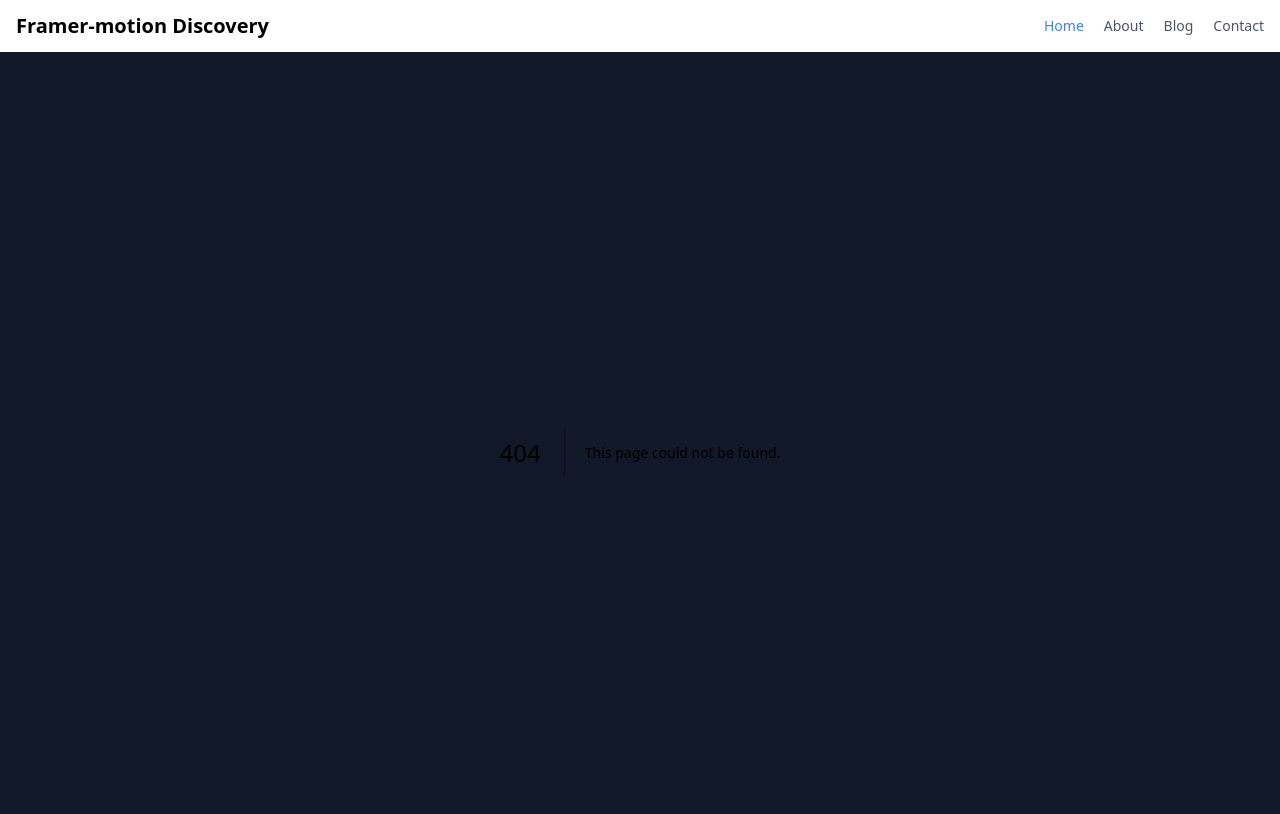
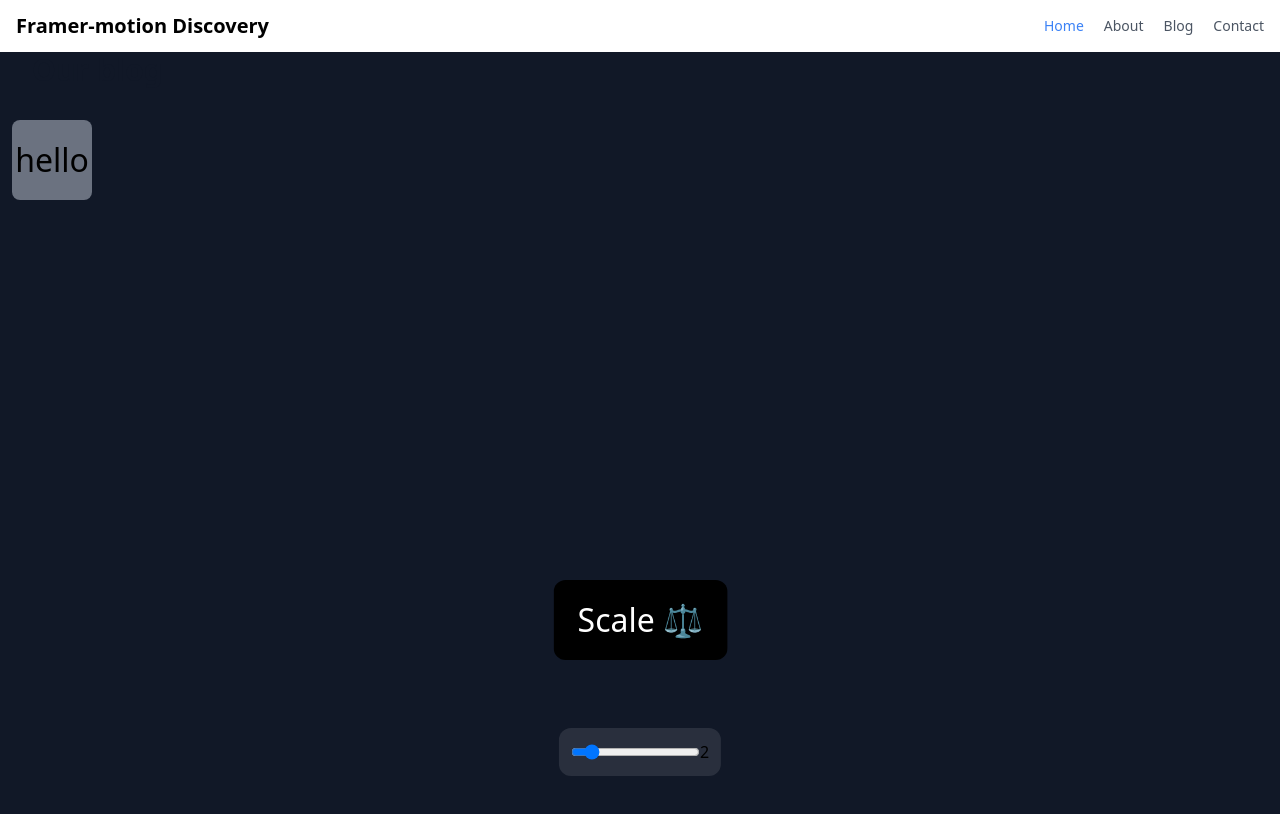
Before and after one commit to NdekoCode/framer-motion-discovery, a Next.js app: page /blog in a window 1280 px wide. Before the commit this address had no page. Shown: the top 814 px of the page. Built offline with nearby package versions, Linux system fonts and the light colour scheme.

Commit message:
use motion value

```diff
--- /dev/null
+++ b/app/blog/page.tsx
@@ -0,0 +1,48 @@
+'use client';
+
+import React, {ChangeEvent} from 'react';
+import {motion, useMotionValue} from "framer-motion";
+
+const Blog = () => {
+    const scale = useMotionValue(2);
+    const [textValue, setTextValue] = React.useState<number>(scale.get())
+    const onRangeChange = (e: ChangeEvent<HTMLInputElement>) => {
+        scale.set(parseFloat(e.target.value))
+        setTextValue(parseFloat(e.target.value))
+    }
+    return (
+        <div className="flex flex-col gap-y-10">
+            <h1 className="mb-3 text-3xl text-gray-900 font-bold">Our blog</h1>
+            <motion.div style={{scale}} transition={{
+                duration:0.5,
+                ease:"easeIn"
+            }} className="h-10 w-10 rounded bg-gray-500 flex items-center justify-center">
+                hello
+            </motion.div>
+            <div className="flex items-center flex-col gap-8 justify-center min-h-screen">
+                <motion.button
+                    className="bg-black text-white px-3 py-2 rounded-md"
+                    style={{scale}}
+                    transition={{type: 'spring', damping: 300}}
+
+                >
+                    Scale ⚖️
+                </motion.button>
+                <div
+                    className="fixed bottom-6 left-1/2 -translate-x-1/2 p-3 bg-white/10 rounded-xl flex items-center justify-center">
+                    <input
+                        type="range"
+                        min={0.5}
+                        max={5}
+                        step={0.01}
+                        defaultValue={1}
+                        onChange={onRangeChange}
+                    />
+                    {textValue}
+                </div>
+            </div>
+        </div>
+    );
+};
+
+export default Blog;
--- a/app/contact/page.tsx
+++ b/app/contact/page.tsx
@@ -4,7 +4,7 @@ import SimpleCard from "@/components/SimpleCard";
 const Contact = () => {
     return (
         <div className="flex flex-col gap-y-10">
-            <h1 className="mb-3 text-3xl text-gray-900 font-bold">About us</h1>
+            <h1 className="mb-3 text-3xl text-gray-900 font-bold">Contact Us</h1>
 
             <SimpleCard/>
         </div>
--- a/components/Navbar.tsx
+++ b/components/Navbar.tsx
@@ -8,7 +8,7 @@ const Navbar = () => {
                 <Link
                     className="flex-none font-semibold text-xl text-black focus:outline-none focus:opacity-80 dark:text-white"
                     href="/"
-                    aria-label="Brand"
+                    aria-label="Framer-motion"
                 >
                     Framer-motion Discovery
                 </Link>
--- a/components/SimpleCard.tsx
+++ b/components/SimpleCard.tsx
@@ -7,14 +7,14 @@ const SimpleCard = () => {
             className="w-[150px] overflow-hidden flex relative flex-col aspect-[2/4] text-white bg-[#41352a] rounded-2xl">
             <div className="h-full fadeout">
                 <motion.div animate={{
-                    opacity: [0, 1, 1, 1, 0],
+                    opacity: [0, 1, 1, 1,1, 0],
                     scaleX: [1.5, 1.5, 2.5, 2.5, 2.5,1.5],
-                    scaleY: [0.75, 0.75, 0.75, 1.5, 1.5],
+                    scaleY: [0.75, 0.75, 0.75, 1.5, 1.5,1.5,4.5],
                 }}
                             transition={{
                                 repeat: Infinity,
                                 repeatDelay: 1,
-                                duration: 3,
+                                duration: 9,
                             }}
                             className="text-[80px] origin-top-left [font-family:monospace] leading-[0.8] inset-1 absolute break-all">
                     responsive
```
